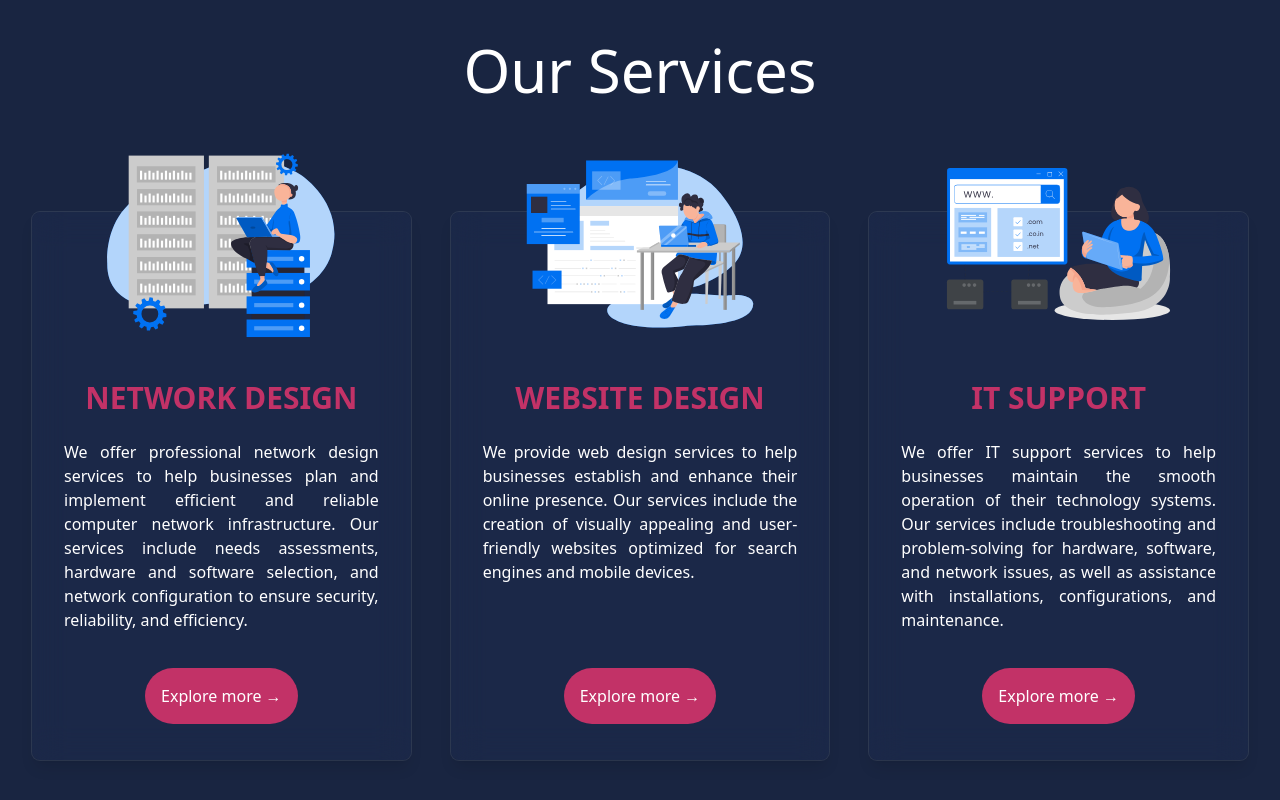
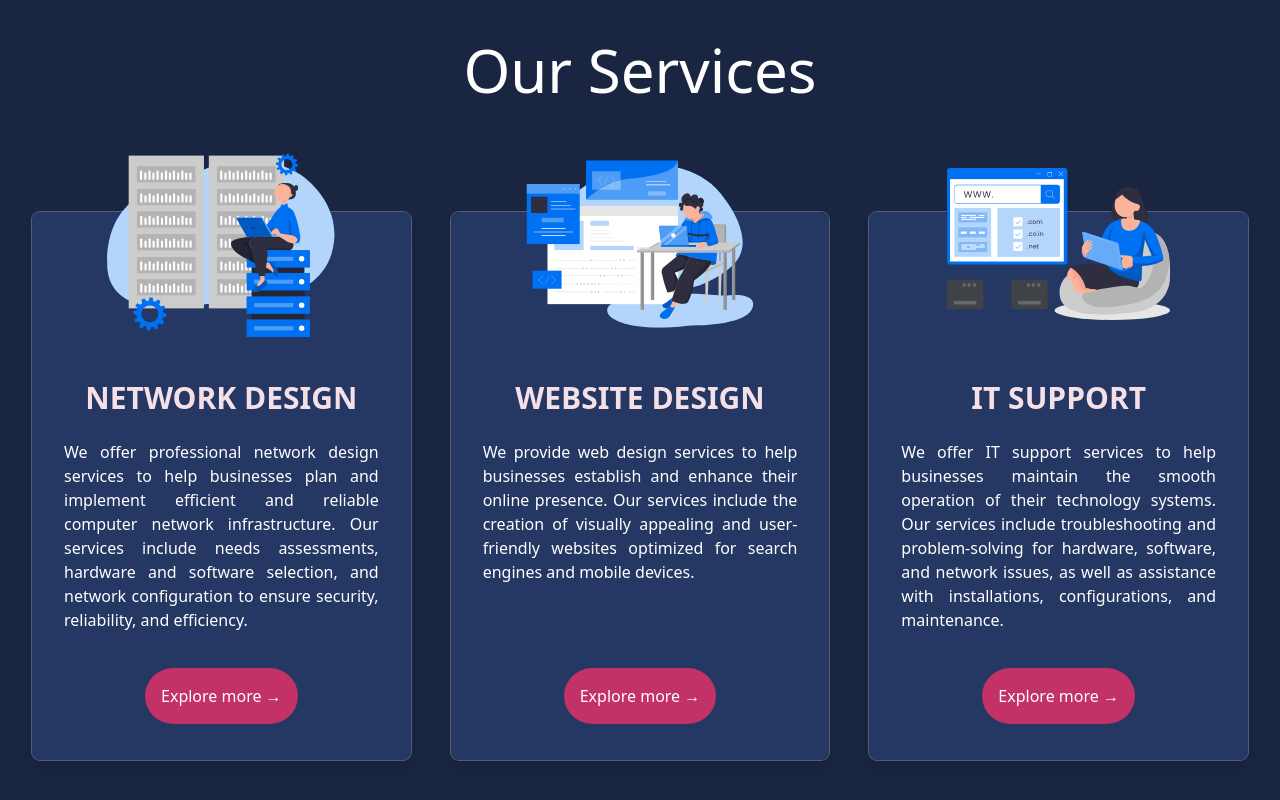
Before and after one commit to jjavierweb/jtechclass-site, a SvelteKit app: page / in a window 1280 px wide. Shown: the part 656-1456 px from the top of the page. Built offline with nearby package versions, Linux system fonts and the light colour scheme.

Commit message:
Changed some css colors and presets

```diff
--- a/src/app.css
+++ b/src/app.css
@@ -105,7 +105,7 @@
 	}
 	.card-glass-surface {
 		/* background-color: rgb(var(--color-surface-500) / 0.1); */
-		@apply bg-surface-500/10 ring-surface-50/10 ring-1 backdrop-blur-lg;
+		@apply bg-surface-500/50 ring-surface-50/30 ring-1 backdrop-blur-lg;
 	}
 	.btn:active {
 		@apply scale-90 transform;
--- a/src/routes/+page.svelte
+++ b/src/routes/+page.svelte
@@ -113,10 +113,10 @@
 		{#each services as service}
 			<div class="card-glass-surface my-12 rounded-lg p-4 mx-4 flex flex-col shadow-lg">
 				<div class="flex justify-center aspect">
-					<img src={service.image} alt={service.serviceName} class=" h-48 -translate-y-20" />
+					<img src={service.image} alt={service.serviceName} class=" h-48 w-auto -translate-y-20" />
 				</div>
 				<div class="-translate-y-10">
-					<h2 class="text-xl md:text-3xl text-center font-semibold text-primary-500 uppercase">
+					<h2 class="text-xl md:text-3xl text-center  text-primary-50 font-semibold uppercase">
 						{service.serviceName}
 					</h2>
 					<p class="text-justify mt-2 p-4">{service.description}</p>
```
